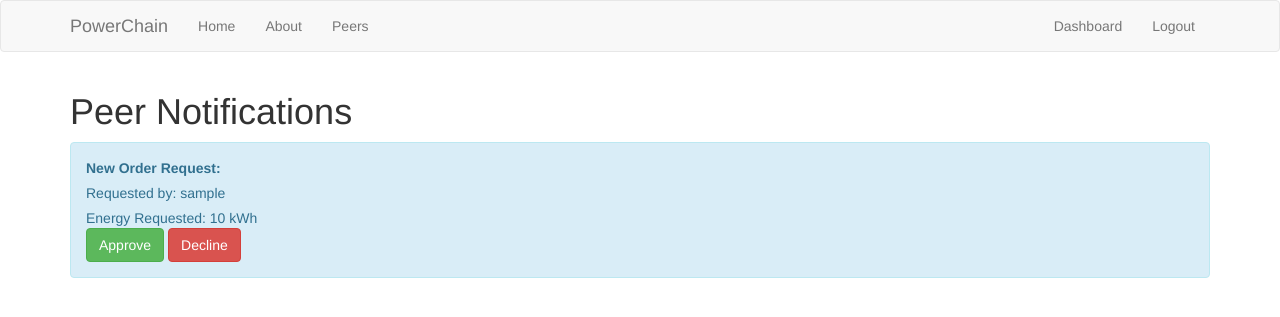
After one commit to emmanuelbrilian/PowerChain, a Flask app: page /notifications_seller in a window 1280 px wide. The commit adds this page. Shown: the top 317 px of the page. Run offline with Flask 3, Linux system fonts and the light colour scheme; the visitor is signed in with stand-in values (Sample User, id 1); a database or web service that is not in the repository returns one stand-in record (values such as "Sample title"); some libraries are stand-ins or nearby versions.

Commit message:
algoritma

```diff
--- a/myflaskapp/app.py
+++ b/myflaskapp/app.py
@@ -11,17 +11,22 @@ from geopy.geocoders import Nominatim
 import random
 from math import radians, sin, cos, sqrt, atan2
 from geopy.distance import geodesic
+from flask_wtf.csrf import CSRFProtect
+from wtforms import StringField, validators
+from flask_wtf.csrf import CSRFProtect, CSRFError,generate_csrf, validate_csrf
+
 
 
 #pass email Pc_123456
 app = Flask(__name__)
+
 
 # Koneksi ke MongoDB
 client = MongoClient('mongodb://localhost:27017/')
 db = client['mydatabase']
 collection = db['users']
 purchase_collection = db['energy_purchase']
-hasil_pemilihan_peer_collection = db['hasil_pemilihan_peer']
+peer_selection_collection = db['peer_selection']
 
 # Koneksi ke Ganache
 w3 = Web3(Web3.HTTPProvider('http://localhost:7545'))
@@ -159,11 +164,10 @@ def logout():
         return redirect(url_for('login'))
 
 # Dashboard
-@app.route('/dashboard')
+@app.route('/dashboard', methods=['GET', 'POST'])
 @is_logged_in
 def dashboard():
     # Retrieve the data for the dashboard from your database or any other source
-
 
     # Connect to Ganache and retrieve the ethereum balance and used values
     ganache_account = w3.eth.accounts[0]
@@ -181,8 +185,17 @@ def dashboard():
     energy_purchased = user_data['energy_purchased']
 
 
-    # You can do the same for the ethereum_used value if needed
-    return render_template('dashboard.html', energy_sold=f"{energy_sold} kWh", energy_purchased=f"{energy_purchased} kWh", current_energy=f"{current_energy} kWh", ethereum_balance=f"{ethereum_balance} ETH", ethereum_used=f"{ethereum_used} kWh")
+
+    # Render the dashboard template with the form
+    return render_template(
+    'dashboard.html',
+    energy_sold=f"{energy_sold} kWh",
+    energy_purchased=f"{energy_purchased} kWh",
+    current_energy=f"{current_energy} kWh",
+    ethereum_balance=f"{ethereum_balance} ETH",
+    ethereum_used=f"{ethereum_used} kWh",
+)
+
 
 #Peers
 @app.route('/peers')
@@ -216,21 +229,15 @@ def purchase():
         # Get amount from the form and convert it to integer
         amount_requested = int(request.form['amount'])
 
-        # Save energy purchase data to the "energy_purchase" collection
-        purchase_data = {
-            'user_id': user_id,
-            'amount': amount_requested
-        }
-        purchase_collection.insert_one(purchase_data)
-
         # Retrieve the buyer's coordinates from the user_data
         buyer_coordinates = user_data['geo_coordinates']
 
         # Retrieve all sellers' data from the database
         all_sellers = collection.find()
 
-        # Create a list to store the sellers' data along with their distances from the buyer
-        sellers_with_distance = []
+        # Create a list to store the selected sellers' data
+        selected_sellers_list = []
+        total_energy_taken = 0
 
         # Calculate the distance of each seller from the buyer using the calculate_distance function
         for seller in all_sellers:
@@ -243,39 +250,42 @@ def purchase():
                 continue
 
             distance = calculate_distance(buyer_coordinates, seller_coordinates)
-            sellers_with_distance.append((seller_id, seller_coordinates, distance, energy_balance, seller['username']))
 
-        # Sort sellers by distance in ascending order
-        sellers_with_distance.sort(key=lambda x: x[2])
-
-        # Initialize variables for tracking selected sellers and total energy taken
-        selected_sellers_list = []
-        total_energy_taken = 0
-
-        # Iterate through sellers with distance and select sellers with enough energy to fulfill the request
-        for seller_id, seller_coordinates, distance, energy_balance, seller_username in sellers_with_distance:
             # Check if the seller has enough energy to fulfill the request
             if energy_balance > 0 and total_energy_taken < amount_requested:
                 # Calculate the amount of energy to be taken from this seller
                 energy_taken = min(amount_requested - total_energy_taken, energy_balance)
 
+                # Determine the provider type based on the number of available sellers
+                provider_type = 'SINGLE' if energy_balance >= amount_requested else 'MULTIPLE'
+
                 # Add the selected seller's data to the selected_sellers_list
                 selected_seller_data = {
-                    'seller_id': seller_id,
-                    'energy_taken': energy_taken,
-                    'buyer_id': user_id,
-                    'buyer_username': username,  # Add the buyer's username
-                    'seller_username': seller_username,  # Add the seller's username
-                    'seller_coordinates': seller_coordinates,
-                    'distance': distance
+                    'user_id': seller_id,
+                    'username': seller['username'],
+                    'status': 'PENDING',
+                    'urutan/ranking': None,
+                    'amount': amount_requested,  # Store the requested amount, not energy_taken
+                    'energy_taken': energy_taken,  # Store the actual energy taken
+                    'provider_type': provider_type  # Store the provider type
                 }
                 selected_sellers_list.append(selected_seller_data)
 
                 # Update total energy taken
                 total_energy_taken += energy_taken
 
-        # Save selected sellers' data to the "Hasil Pemilihan Peer" database
-        hasil_pemilihan_peer_collection.insert_many(selected_sellers_list)
+        # Create the peer selection document
+        peer_selection_document = {
+            'amount': amount_requested,
+            'buyer_id': user_id,
+            'buyer_username': username,
+            'provider_type': provider_type,
+            'candidate': selected_sellers_list
+        }
+
+        # Save the peer selection document to the "peer_selection" collection
+
+        peer_selection_collection.insert_one(peer_selection_document)
 
         flash('Your order is being processed', 'success')
         return redirect(url_for('dashboard'))
@@ -283,6 +293,28 @@ def purchase():
     return render_template('purchase.html')
 
 
+@app.route('/notifications_seller')
+@is_logged_in
+def notifications_seller():
+    # Dapatkan ID pengguna dari sesi
+    user_id = collection.find_one({'username': session['username']})['_id']
+
+    # Dapatkan notifikasi yang sesuai dengan kriteria
+    selected_sellers = peer_selection_collection.find({
+        'buyer_id': user_id,
+        'status': 'PENDING'
+    })
+
+    # Render template HTML dengan notifikasi yang ditemukan
+    return render_template('notifications_seller.html', selected_sellers=selected_sellers)
+
+
+
+
+
+
+
+
 
 if __name__ == '__main__':
     app.secret_key='secret123'
--- /dev/null
+++ b/myflaskapp/templates/notifications_seller.html
@@ -0,0 +1,21 @@
+{% extends 'layout.html' %}
+
+{% block title %}Peer Notifications{% endblock %}
+
+{% block content %}
+<body>
+    <h1>Peer Notifications</h1>
+    <div class="notification-container">
+        {% for seller in selected_sellers %}
+            <div class="notification alert alert-info">
+                <p><strong>New Order Request:</strong></p>
+                <p>Requested by: {{ seller.buyer_username }}</p> <!-- Menggunakan seller.buyer_username -->
+                <p>Energy Requested: {{ seller.amount }} kWh</p>
+                <a href="{{ url_for('approve_order', order_id=seller._id) }}" class="btn btn-success">Approve</a>
+                <a href="{{ url_for('decline_order', order_id=seller._id) }}" class="btn btn-danger">Decline</a>
+            </div>
+        {% endfor %}
+    </div>
+</body>
+</html>
+{% endblock %}
```
Also changed, not shown: myflaskapp/templates/dashboard.html (+17 -1 lines).
